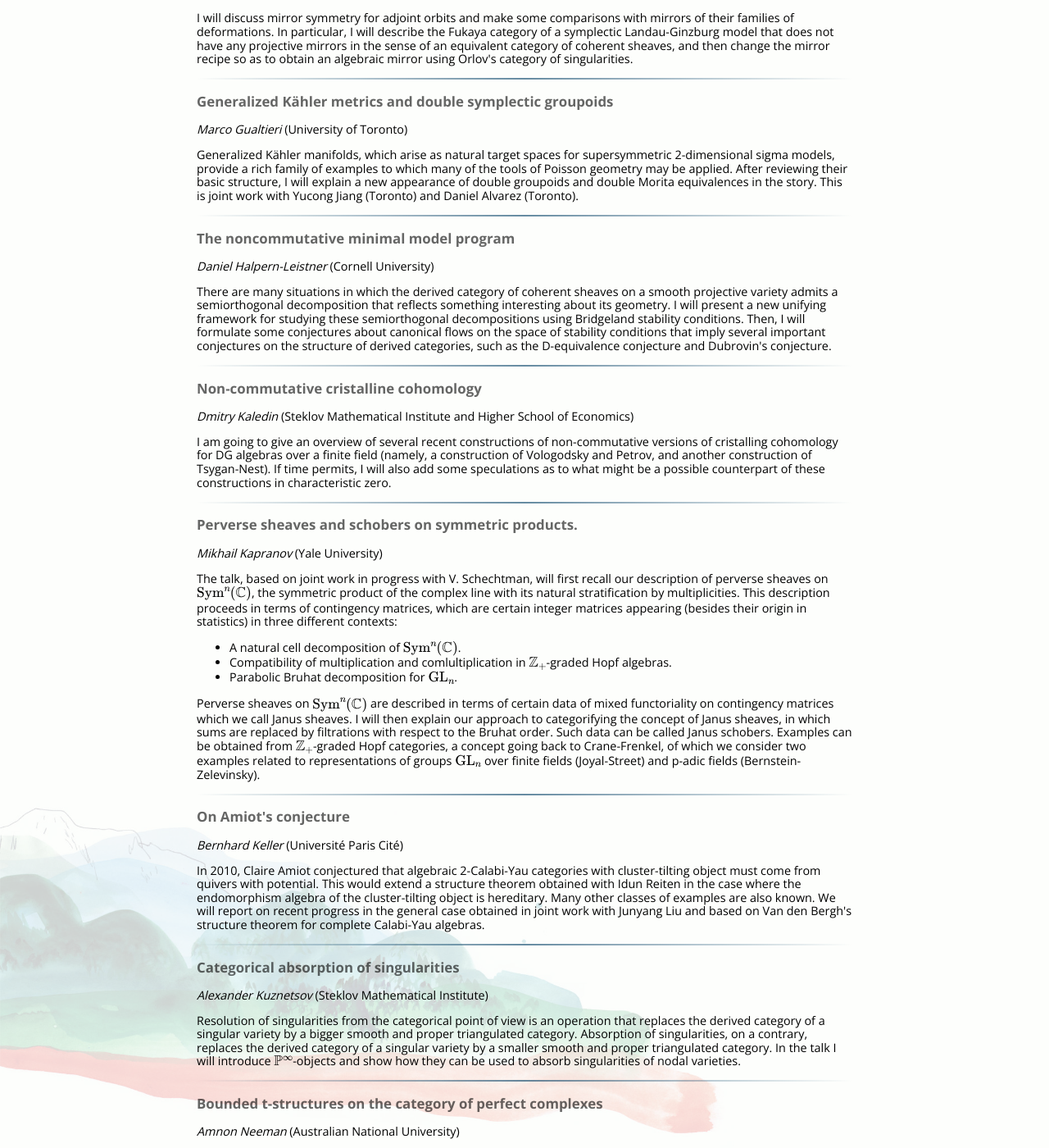
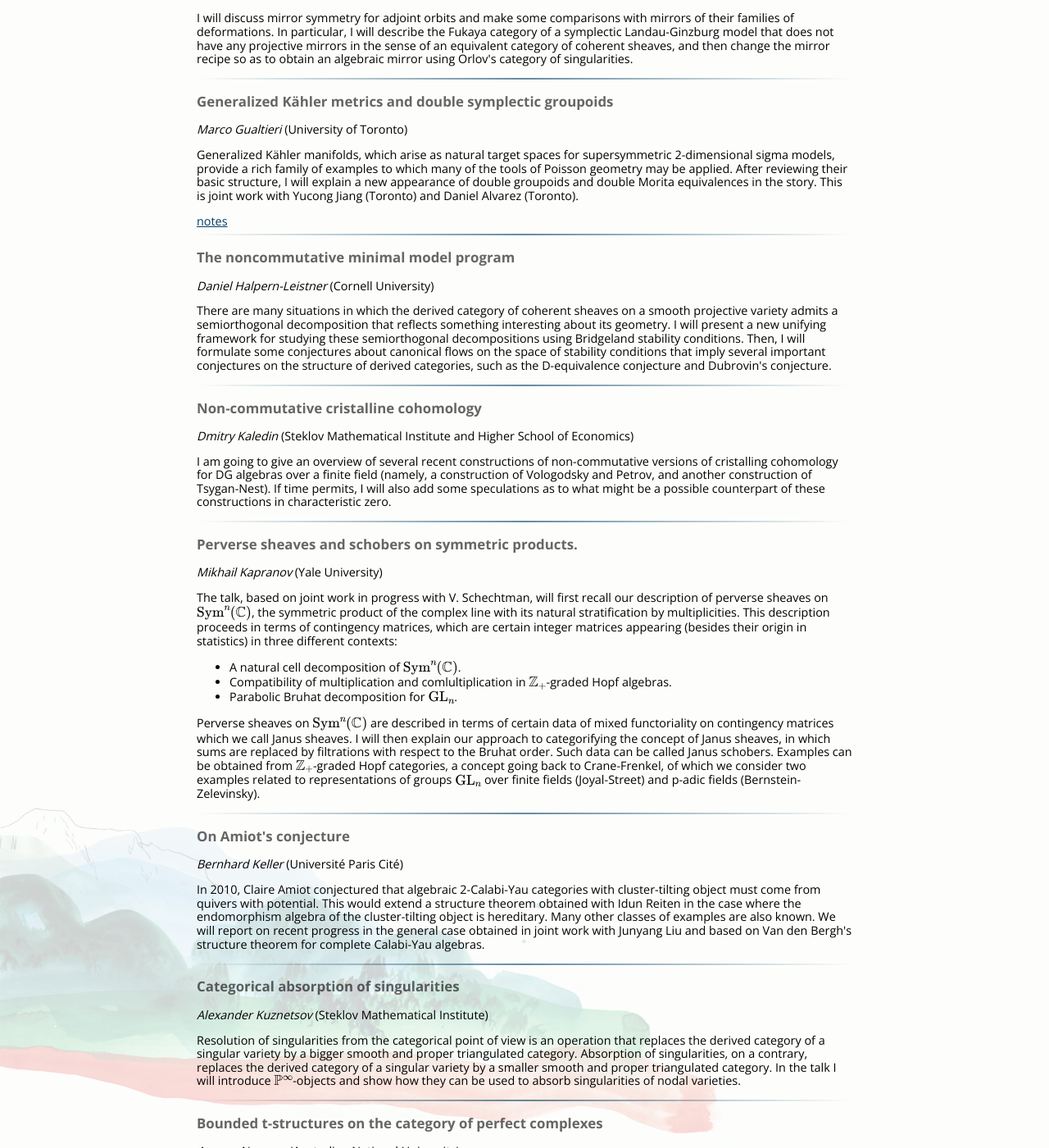
Before and after one commit to ncag-info/antwerp-2020, a Jekyll site: the page built from abstracts.html, in a window 1280 px wide and 1400 px high, scrolled down 1533 px. Shown: the whole window at 82% size. Built offline with Jekyll 4.4.1, drawn with Linux system fonts in a browser that asks for light colours; nearby versions of some CDN libraries; library files that are not in the unit come from our copies; formulas are drawn with MathJax 3.

Commit message:
Also link notes on abstracts page

```diff
--- a/abstracts.html
+++ b/abstracts.html
@@ -19,9 +19,12 @@ layout: default
 
     {% assign speaker = site.data.speakers[talk.speaker] %}
     <p class="speaker"><span class="name">{{ speaker.name }}</span> (<span class="affiliation">{{ speaker.affiliation }}</span>)
+
     {% if talk.abstract %}
       <blockquote>{{ talk.abstract }}</blockquote>
     {% endif %}
+
+    {% if talk.notes %}<a href="/assets/{{ talk.notes }}">notes</a>{% endif %}
   </section>
   <hr>
 {% endfor %}
```
